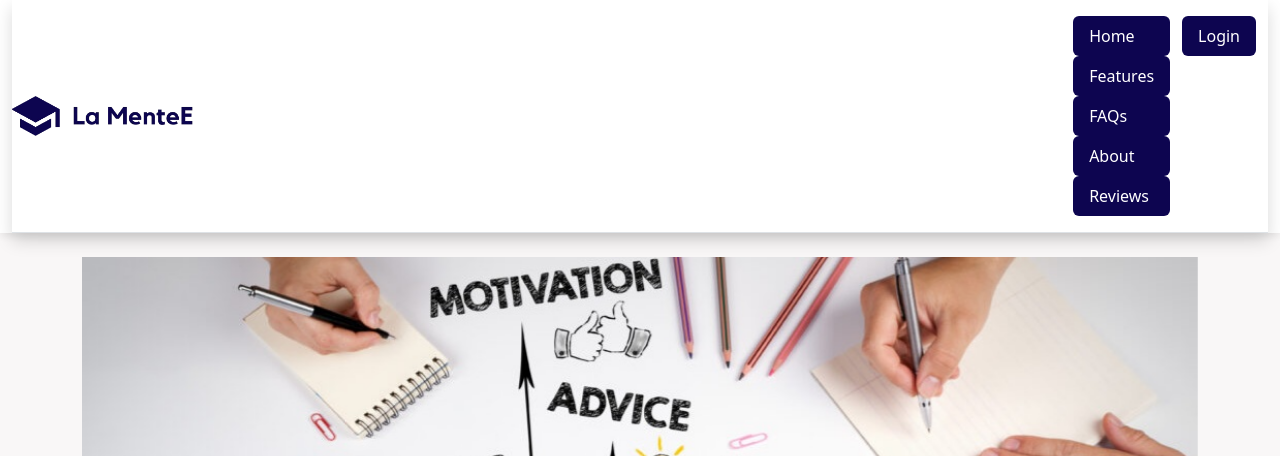
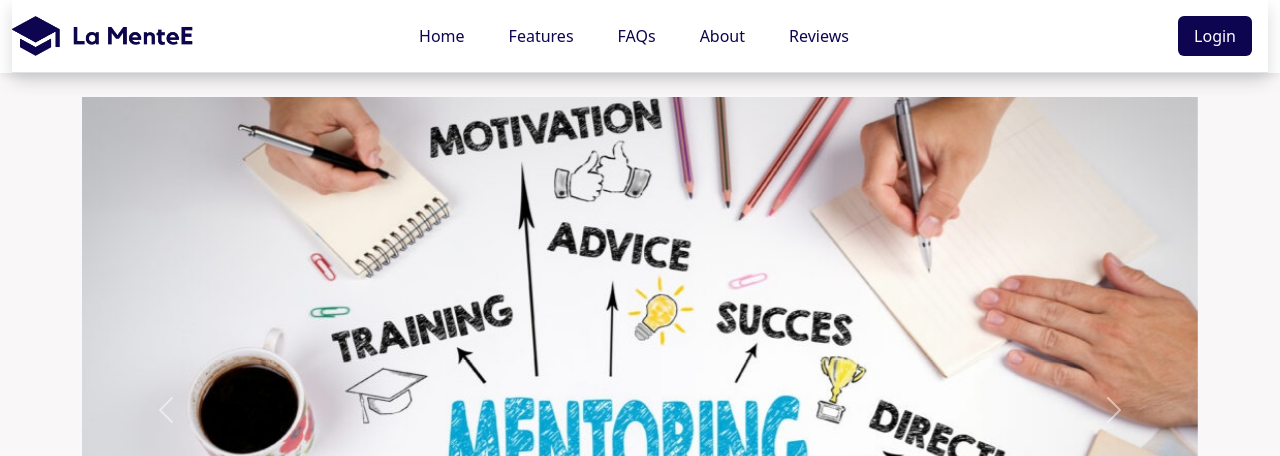
Before and after one commit to yugshah7777/DevJam_LaMenteE, a PHP site: page / in a window 1280 px wide. Shown: the top 456 px of the page. Run offline with PHP 8.4, Linux system fonts and the light colour scheme.

Commit message:
Update style.css

```diff
--- a/PHP/style.css
+++ b/PHP/style.css
@@ -39,6 +39,36 @@ footer {
     background-color: #0d0550;
     color: white;
     margin-right: 1.5vh;
+}
+
+#navCenter {
+    display: flex;
+    position: absolute;
+    top: 1rem;
+    left: 0;
+    z-index: 1000;
+    width: 100vw;
+    justify-content: center;
+}
+
+#navCenter a {
+    background-color: transparent;
+    color: #0D0550;
+}
+
+#navC {
+    position: absolute;
+    z-index: 2000;
+    right: 1rem;
+    top: 1rem;
+}
+
+#navfix {
+    position: sticky;
+    top: 0;
+    left: 0;
+    z-index: 5000;
+    background-color: white;
 }
 
 .FAQ {
```
